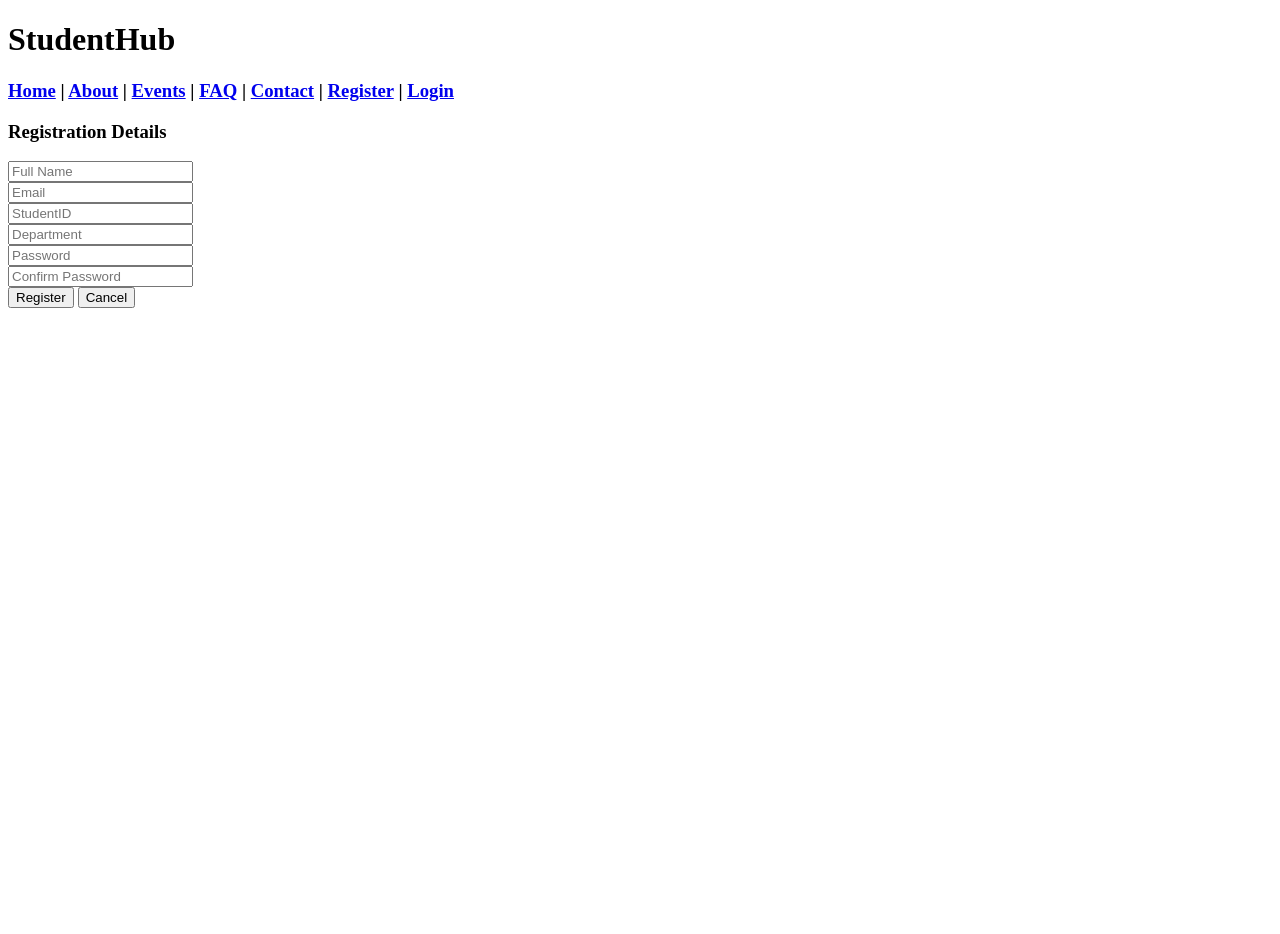
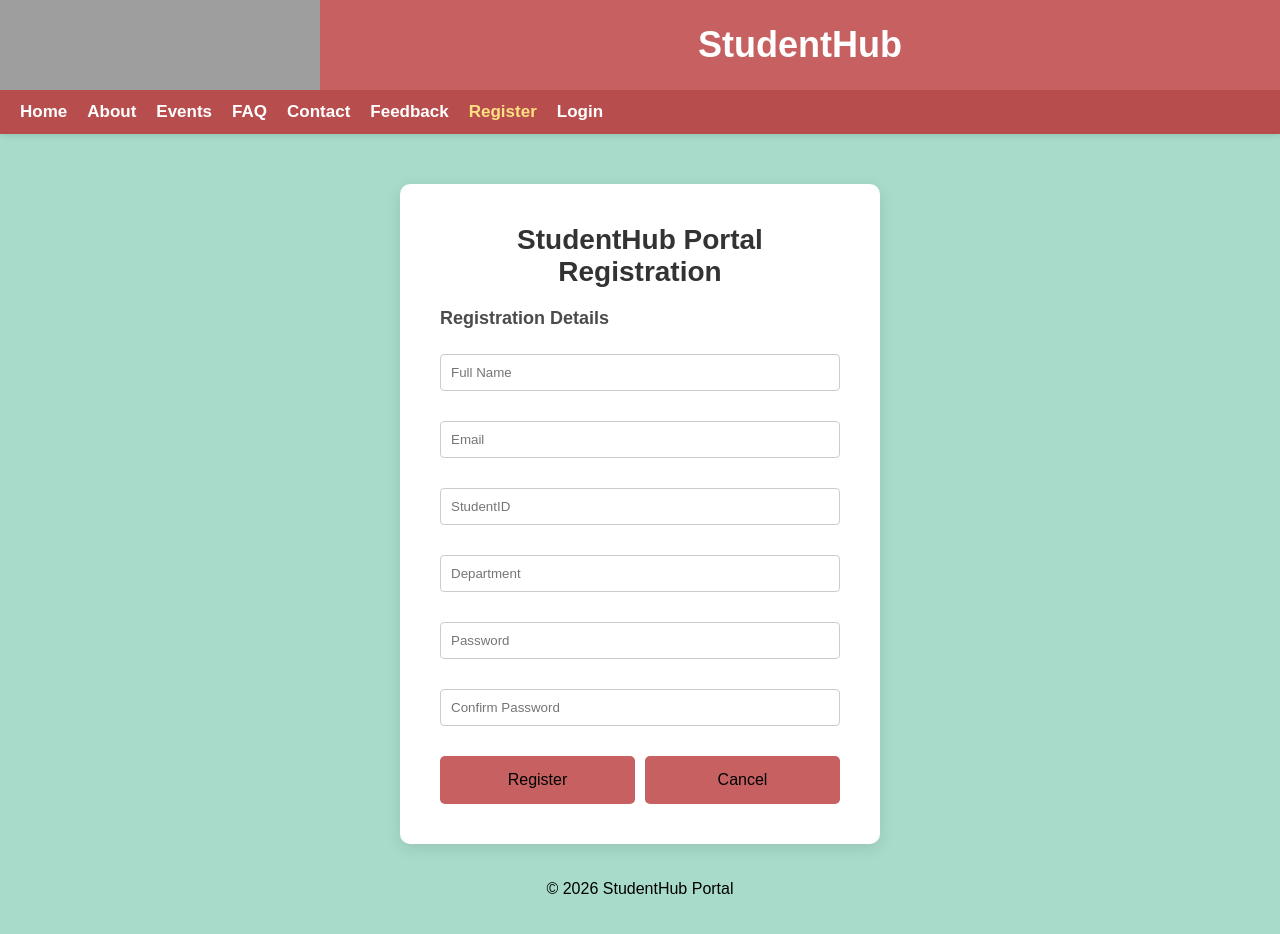
Before and after one commit to prep04-yl/StudentHub-Portal, a PHP site: page /pages/registration.html in a window 1280 px wide. Before the commit the page ends 308 px from the top, so only its background shows below. Run offline with PHP 8.4, Linux system fonts and the light colour scheme; grey boxes are pictures that could not be loaded.

Commit message:
about, contact, registration, faq html and css update

```diff
--- a/pages/about.html
+++ b/pages/about.html
@@ -25,6 +25,7 @@
                     <li><a href="events.html">Events</a></li>
                     <li><a href="faq.html">FAQ</a></li>
                     <li><a href="contact.html">Contact</a></li>
+                    <li><a href="feedback.html">Feedback</a></li>
                     <li><a href="registration.html">Register</a></li>
                     <li><a href="login.html">Login</a></li>
                 </ul>
--- a/pages/login.html
+++ b/pages/login.html
@@ -25,6 +25,7 @@
                     <li><a href="events.html">Events</a></li>
                     <li><a href="faq.html">FAQ</a></li>
                     <li><a href="contact.html">Contact</a></li>
+                    <li><a href="feedback.html">Feedback</a></li>
                     <li><a href="registration.html">Register</a></li>
                     <li><a class="active" href="login.html">Login</a></li>
                 </ul>
--- a/pages/registration.html
+++ b/pages/registration.html
@@ -1,25 +1,60 @@
 <!DOCTYPE html>
 <html>
 <head>
+    <meta charset="UTF-8">
+    <meta name="viewport" content="width=device-width, initial-scale=1.0">
+    <meta name="description" content="Register for the StudentHub Portal">
     <title>Register</title>
+    <link rel="stylesheet" href="../style.css">
 </head>
 <body>
     <header>
+        <section class="top-header">
+            <div class="logo">
+                <img src="https://images.squarespace-cdn.com/content/v1/68e4383b9e6e4820b34c6198/3bce020b-6f0b-4337-b320-0bf283e0abce/StudentHub+Logo.jpg?format=1500w" alt="student_hub_logo">
+            </div>
+            <div class="title">
                 <h1>StudentHub</h1>
-<h3><a href="Home.html">Home</a> | <a href="about.html">About</a> | <a href="events.html">Events</a> | <a href="faq.html">FAQ</a> | <a href="contact.html">Contact</a> | <a href="registration.html">Register</a> | <a href="login.html">Login</a></h3>
+            </div>
+        </section>
+        <section class="bottom-header">
+            <nav>
+                <ul>
+                    <li><a href="Home.html">Home</a></li>
+                    <li><a href="about.html">About</a></li>
+                    <li><a href="events.html">Events</a></li>
+                    <li><a href="faq.html">FAQ</a></li>
+                    <li><a href="contact.html">Contact</a></li>
+                    <li><a href="feedback.html">Feedback</a></li>
+                    <li><a class="active" href="registration.html">Register</a></li>
+                    <li><a href="login.html">Login</a></li>
+                </ul>
+            </nav>
+        </section>
     </header>
-<section>
+
+    <main class="registration-main">
+        <section class="registration-container">
+            <h2>StudentHub Portal Registration</h2>
+            <form>
             <h3>Registration Details</h3>
-    <input type="text" placeholder="Full Name"><br>
-    <input type="email" placeholder="Email"><br>
-    <input type="text" placeholder="StudentID"><br>
-    <input type="text" placeholder="Department"><br>
-    <input type="password" placeholder="Password"><br>
-    <input type="password" placeholder="Confirm Password"><br>
+                <input type="text" placeholder="Full Name" required>
+                <input type="email" placeholder="Email" required>
+                <input type="text" placeholder="StudentID" required>
+                <input type="text" placeholder="Department" required>
+                <input type="password" placeholder="Password" required>
+                <input type="password" placeholder="Confirm Password" required>
+                <div class="registration_buttons">
                     <button type="submit">Register</button>
                     <button type="Cancel">Cancel</button>
+                </div>
+            <form>
         </section>
+    </main>
 
+    <footer>
+        <p>&copy; 2026 StudentHub Portal</p>
+    </footer>
 
 </body>
 </html>
--- a/style.css
+++ b/style.css
@@ -87,7 +87,7 @@ h2{
     margin-bottom: 20px;
     font-size: 28px;
 }
-input[type="text"], input[type="password"]{
+input[type="text"], input[type="password"], input[type="email"]{
     width: 100%;
     padding: 10px;
     margin-bottom: 15px;
@@ -101,6 +101,7 @@ footer{
     padding: 20px;
 }
 button{
+    background-color: #c76060;
     width:100%;
     padding:15px;
     border: none;
@@ -127,3 +128,69 @@ button{
     line-height: 1.6;
     text-align: center;
 }
+.registration-container{
+    background-color: #ffffff;
+    padding: 40px;
+    border-radius: 10px;
+    box-shadow: 0 4px 15px rgba(0, 0, 0, 0.1);
+    width:100%;
+    max-width: 400px;
+}
+.registration-main{
+    display: flex;
+    align-items: center;
+    justify-content: center;
+    margin-top: 50px;
+}
+.registration_buttons{
+    display: flex;
+    gap: 10px;
+}
+h3{
+    color: #4b4b4b;
+    margin-top: 0;
+    margin-bottom: 10px;
+    font-size: 18px;
+}
+.contact-main{
+    display: flex;
+    align-items: center;
+    justify-content: center;
+    margin-top: 50px;
+}
+.contact-container{
+    background-color: #ffffff;
+    padding: 40px;
+    border-radius: 10px;
+    box-shadow: 0 4px 15px rgba(0, 0, 0, 0.1);
+    width:100%;
+    max-width: 400px;
+}
+.contact-divs{
+    display: flex;
+    gap: 10px;
+}
+textarea{
+    width: 100%;
+    height: 100px;
+    padding: 10px;
+    border: 1px solid #cccccc;
+    border-radius: 4px;
+    box-sizing: border-box;
+    transition: border-color 0.3s ease;
+}
+.faq-main{
+    display: flex;
+    flex-direction: column;
+    align-items: center;
+    justify-content: center;
+    margin-top: 50px;
+}
+.faq-container{
+    background-color: #ffffff;
+    padding: 40px;
+    border-radius: 10px;
+    box-shadow: 0 4px 15px rgba(0, 0, 0, 0.1);
+    width:100%;
+    max-width: 400px;
+}
```
Also changed, not shown: pages/contact.html (+38 -9 lines), pages/faq.html (+45 -7 lines). Lines whose indentation alone changed are shown as unchanged.
